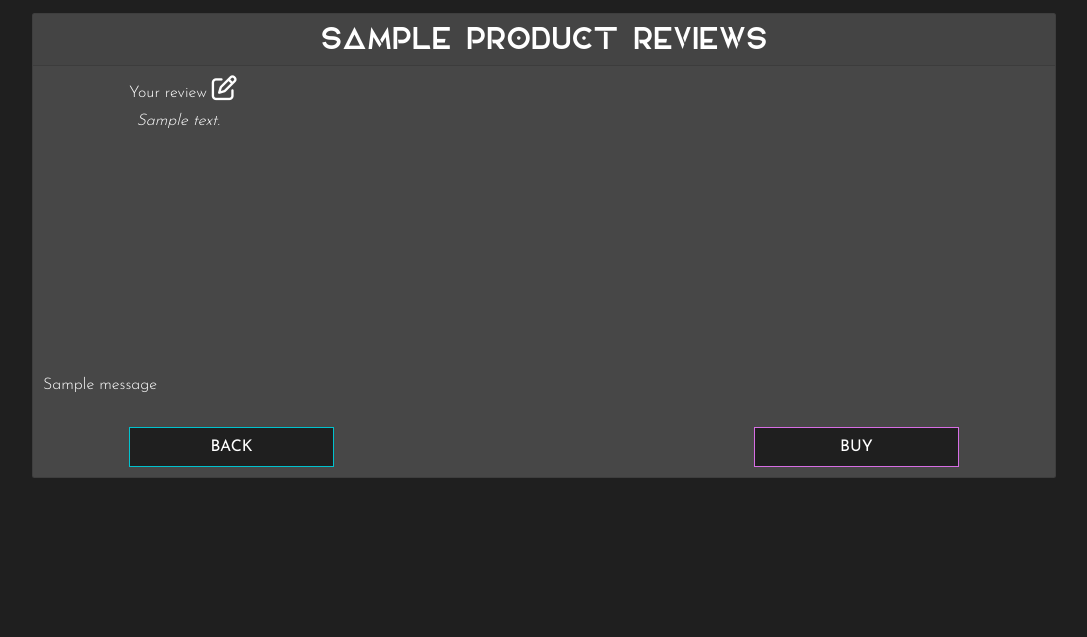
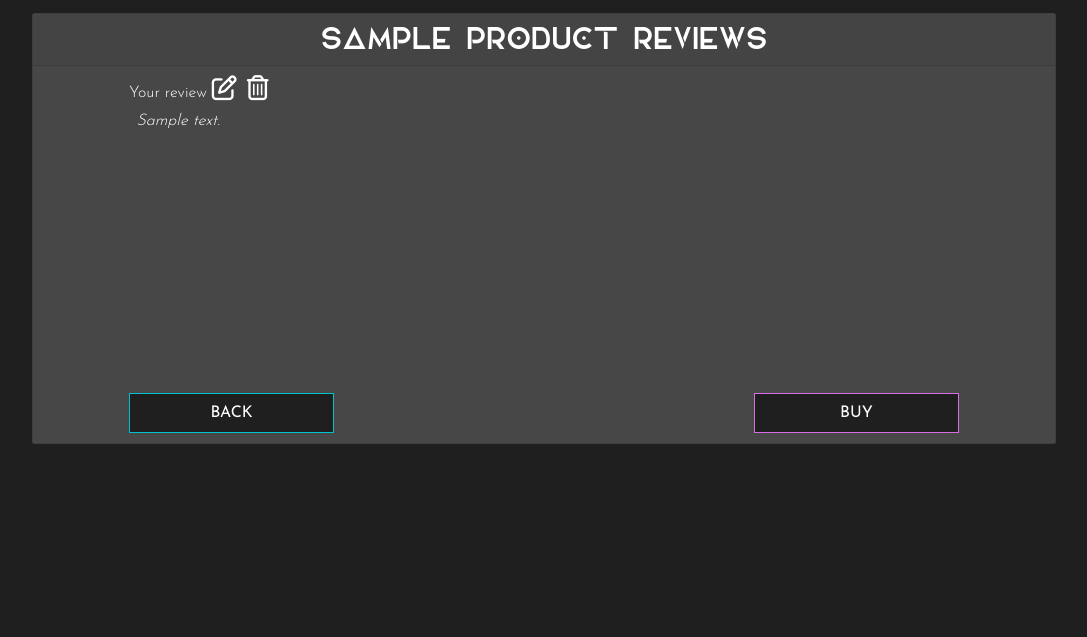
Before and after one commit to asdfractal/yggdrasil-labs, a Django app: page /products/1/reviews/ in a window 1280 px wide. Shown: the part 91-728 px from the top of the page, without its empty margins (96-1183 px from the left). Run offline with Django 4.2, Linux system fonts and the light colour scheme; a user stored in the database is signed in; tables that the repository leaves empty hold one stand-in row (values such as "Sample post"); one stand-in notice (Sample message) is shown; style sheets or scripts are compiled from the project's sources; some libraries are stand-ins or nearby versions.

Commit message:
add delete review function and implement in template

```diff
--- a/products/templates/product-reviews.html
+++ b/products/templates/product-reviews.html
@@ -11,7 +11,8 @@
 		{% if review.user_profile.user == request.user %}
 		<div class="row mb-3 review-form__wrapper" id="currentUserReview">
 			<div class="col-10 offset-1">
-				<p>Your review <i class="far fa-edit" id="editReview"></i></p>
+				<p>Your review <i class="far fa-edit" id="editReview"></i><a
+						href="{% url 'delete_review' product.id %}"><i class="far fa-trash-alt pl-3"></i></a></p>
 			</div>
 			<form action="{% url 'product_reviews' product.id %}" method="POST">
 				<div class="col-10 offset-1">
@@ -52,13 +53,6 @@
 			</form>
 		</div>
 		{% endif %}
-		<div class="row">
-			<div class="col-12">
-				{% for message in messages %}
-				<p>{{ message }}</p>
-				{% endfor %}
-			</div>
-		</div>
 		<div class="row mt-5">
 			<div class="col-6 col-md-3 offset-md-1">
 				<a href="{% url 'product_detail' product.id %}"><button
--- a/products/urls.py
+++ b/products/urls.py
@@ -6,4 +6,5 @@ urlpatterns = [
     path("", views.products, name="products"),
     path("<int:product_id>/", views.product_detail, name="product_detail"),
     path("<int:product_id>/reviews/", views.product_reviews, name="product_reviews"),
+    path("<int:product_id>/reviews/delete/", views.delete_review, name="delete_review"),
 ]
--- a/products/views.py
+++ b/products/views.py
@@ -78,3 +78,14 @@ def product_reviews(request, product_id):
     }
 
     return render(request, "product-reviews.html", context)
+
+
+def delete_review(request, product_id):
+    """
+    Give user ability to delete their review.
+    """
+    user_profile = get_object_or_404(UserProfile, user=request.user)
+    review = get_object_or_404(Review, user_profile=user_profile, product=product_id)
+    review.delete()
+    messages.success(request, "Review deleted.")
+    return redirect(reverse("product_reviews", args=(product_id,)))
--- a/static/scss/components/_forms.scss
+++ b/static/scss/components/_forms.scss
@@ -32,6 +32,10 @@
   i {
     font-size: 2.5rem;
   }
+
+  a {
+    color: $white;
+  }
 }
 
 .review-form-textarea {
```
